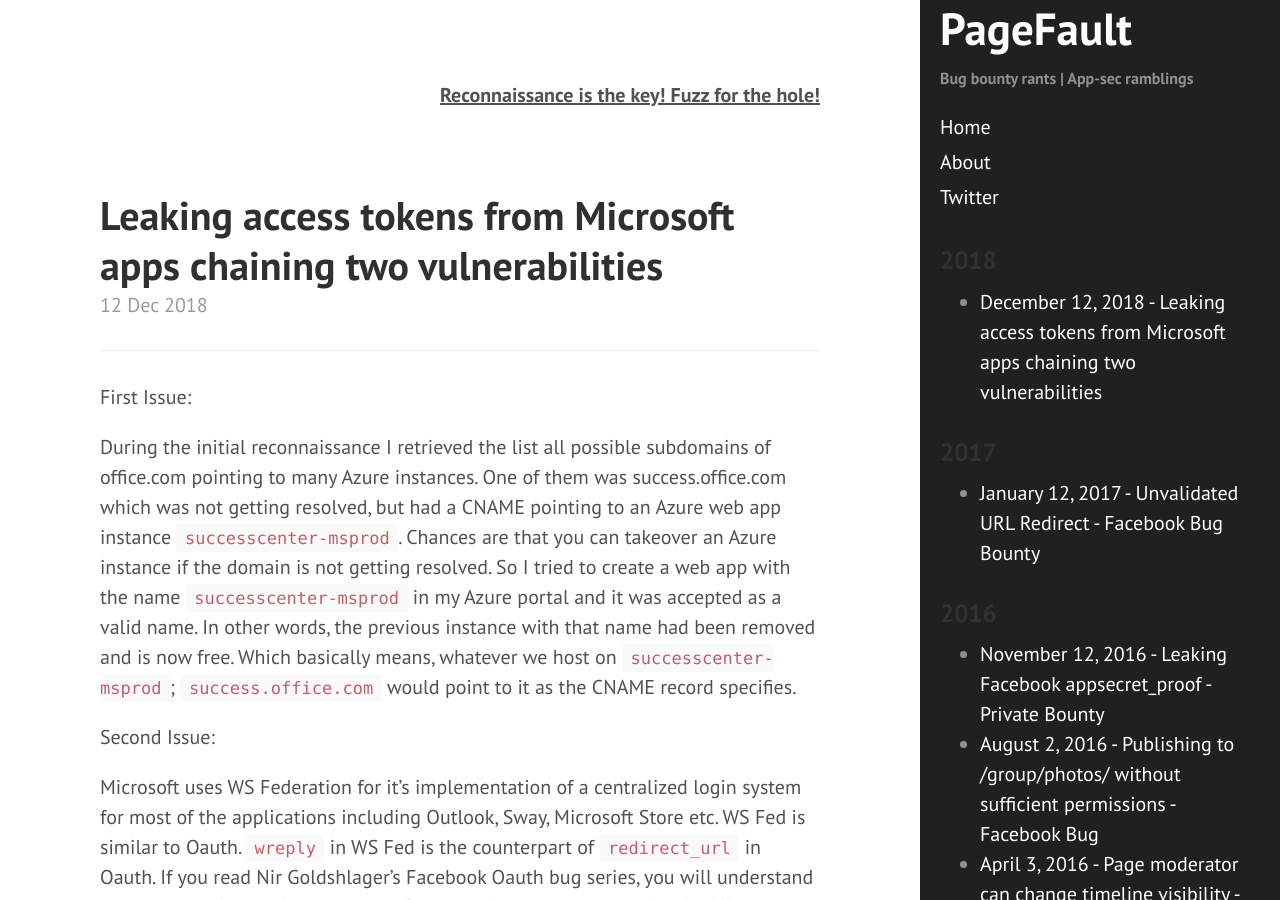
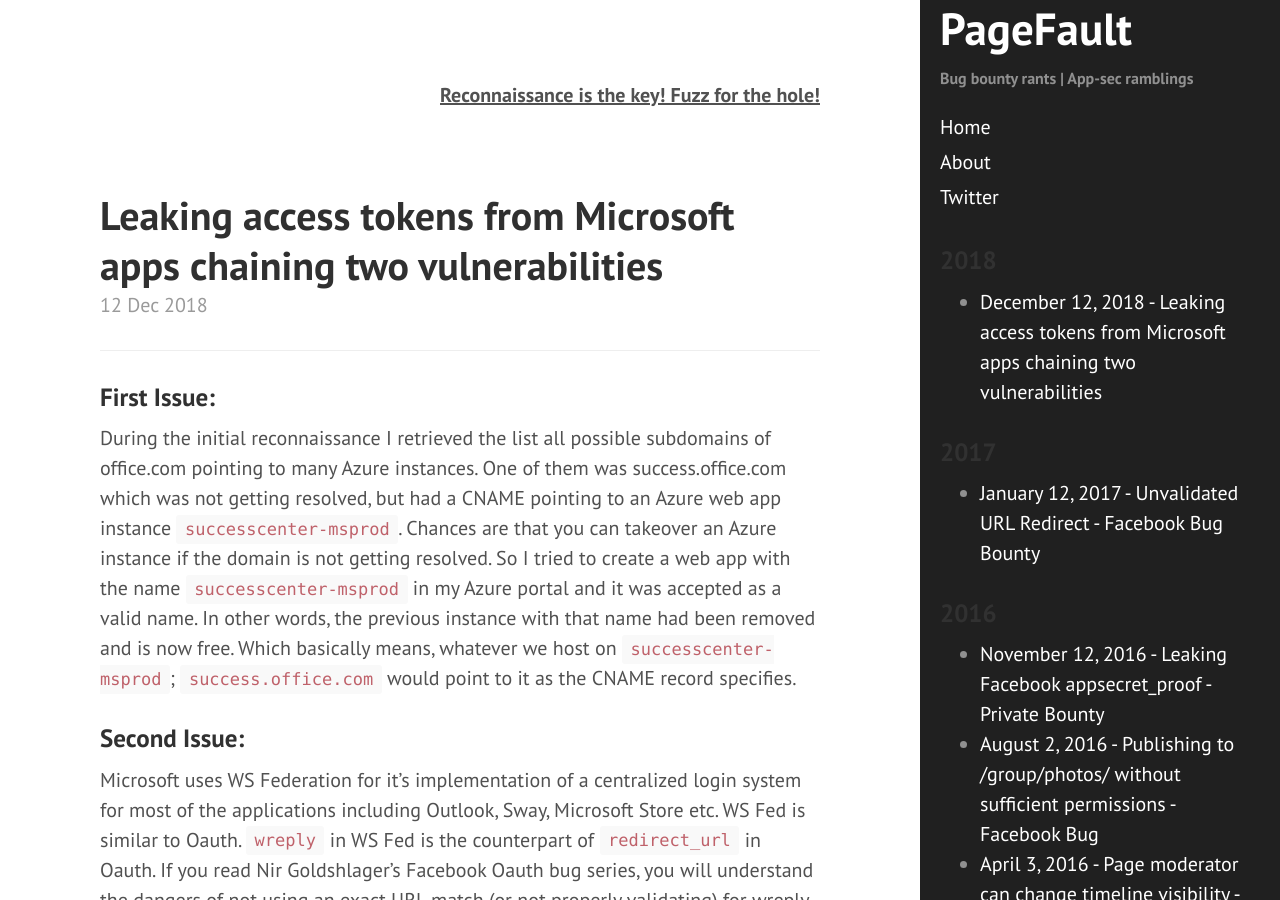
Before and after one commit to sahadnk72/sahadnk72.github.io, a Jekyll site: the page built from _posts/2018-12-12-office-subd.md, in a window 1280 px wide and 900 px high. Built offline with Jekyll 4.4.1, drawn with Linux system fonts in a browser that asks for light colours.

```diff
--- a/_posts/2018-12-12-office-subd.md
+++ b/_posts/2018-12-12-office-subd.md
@@ -8,14 +8,14 @@ title: Leaking access tokens from Microsoft apps chaining two vulnerabilities
 
 
 
-First Issue:
+### First Issue:
 
 During the initial reconnaissance I retrieved the list all possible subdomains of office.com pointing to many Azure instances. One of them was success.office.com which was not getting resolved, but had a CNAME pointing to an Azure web app instance `successcenter-msprod`.
 Chances are that you can takeover an Azure instance if the domain is not getting resolved. So I tried to create a web app with the name `successcenter-msprod` in my Azure portal
 and it was accepted as a valid name. In other words, the previous instance with that name had been removed and is now free.
 Which basically means, whatever we host on `successcenter-msprod`; `success.office.com` would point to it as the CNAME record specifies.
 
-Second Issue:
+### Second Issue:
 
 Microsoft uses WS Federation for it's implementation of a centralized login system for most of the applications including Outlook, Sway, Microsoft Store etc. WS Fed is similar to Oauth.
 `wreply` in WS Fed is the counterpart of `redirect_url` in Oauth. If you read Nir Goldshlager's Facebook Oauth bug series, you will understand
```
